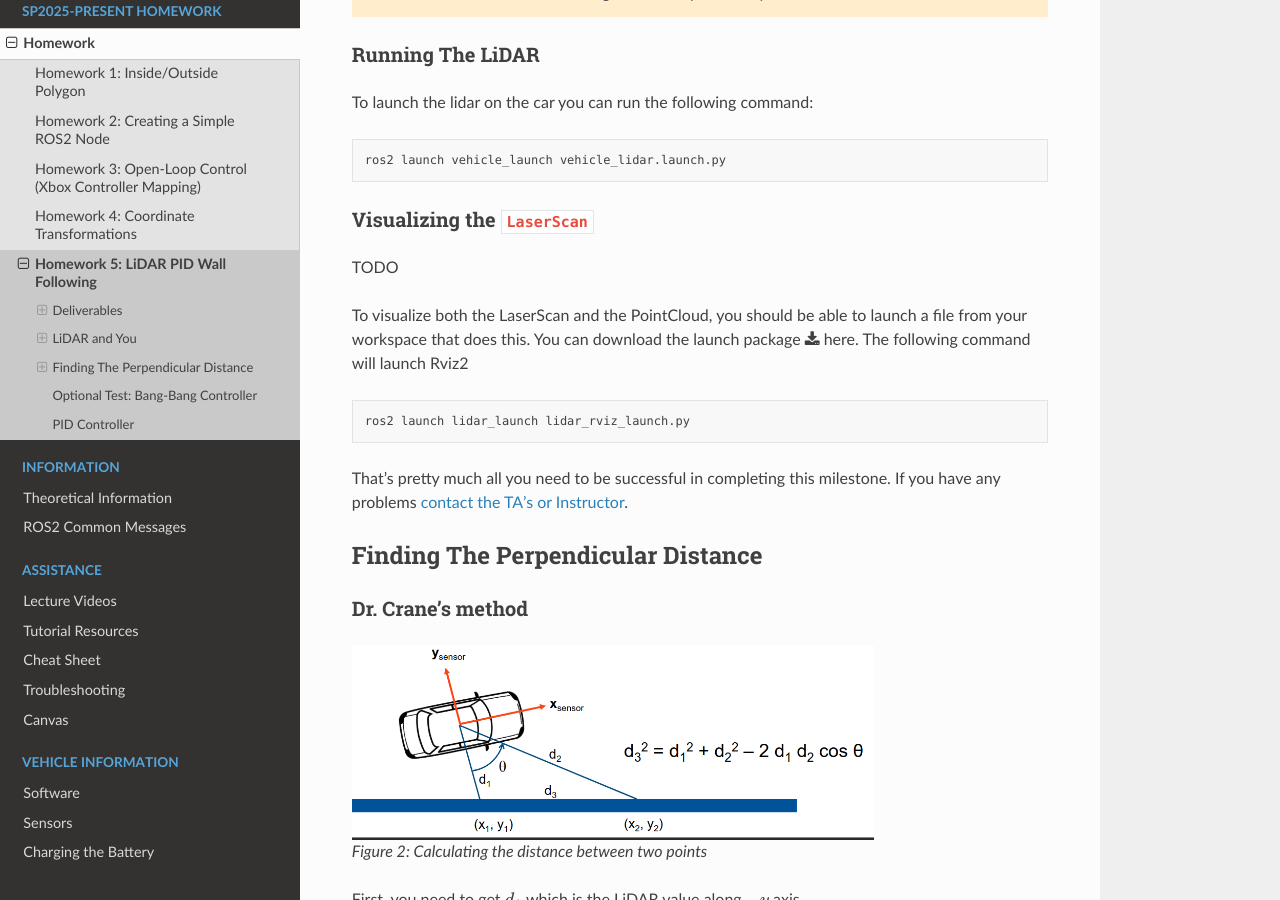
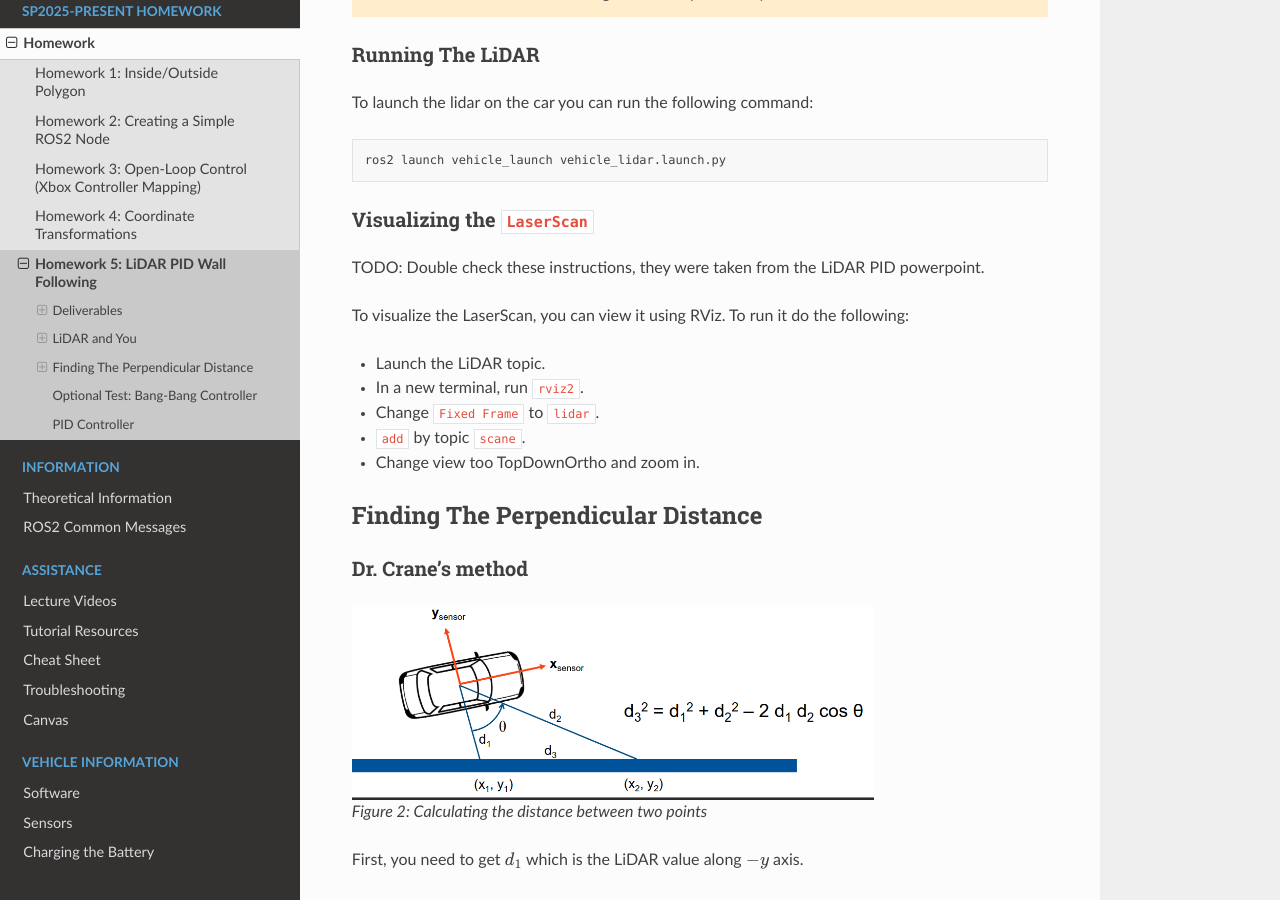
Before and after one commit to av-mae-uf/av1tenth-docs, a Sphinx documentation site: the page built from docs/assignments/homeworks/homework5.rst, in a window 1280 px wide and 900 px high, scrolled down 1863 px. Built offline with Sphinx 7.4.7 and the Read the Docs theme 3.1.0, drawn with Linux system fonts in a browser that asks for light colours.

Commit message:
Updated Visualization section in hw5

```diff
--- a/docs/assignments/homeworks/homework5.rst
+++ b/docs/assignments/homeworks/homework5.rst
@@ -60,18 +60,15 @@ To launch the lidar on the car you can run the following command:
 Visualizing the ``LaserScan``
 ~~~~~~~~~~~~~~~~~~~~~~~~~~~~~
 
-TODO
+TODO: Double check these instructions, they were taken from the LiDAR PID powerpoint.
 
-To visualize both the LaserScan and the PointCloud, you should be able to launch a file from your workspace that does this. You can download the launch package :download:`here <homework_files/lidar_launch.zip>`. The following command will launch Rviz2
+To visualize the LaserScan, you can view it using RViz. To run it do the following:
 
-.. code-block:: bash
-
-    ros2 launch lidar_launch lidar_rviz_launch.py
-
-
-That's pretty much all you need to be successful in completing this milestone. If you have any problems `contact the TA's or Instructor <../../assistance/contact.html>`_.
-
-
+* Launch the LiDAR topic.
+* In a new terminal, run ``rviz2``.
+* Change ``Fixed Frame`` to ``lidar``.
+* ``add`` by topic ``scane``.
+* Change view too TopDownOrtho and zoom in.
 
 Finding The Perpendicular Distance
 ^^^^^^^^^^^^^^^^^^^^^^^^^^^^^^^^^^
```
